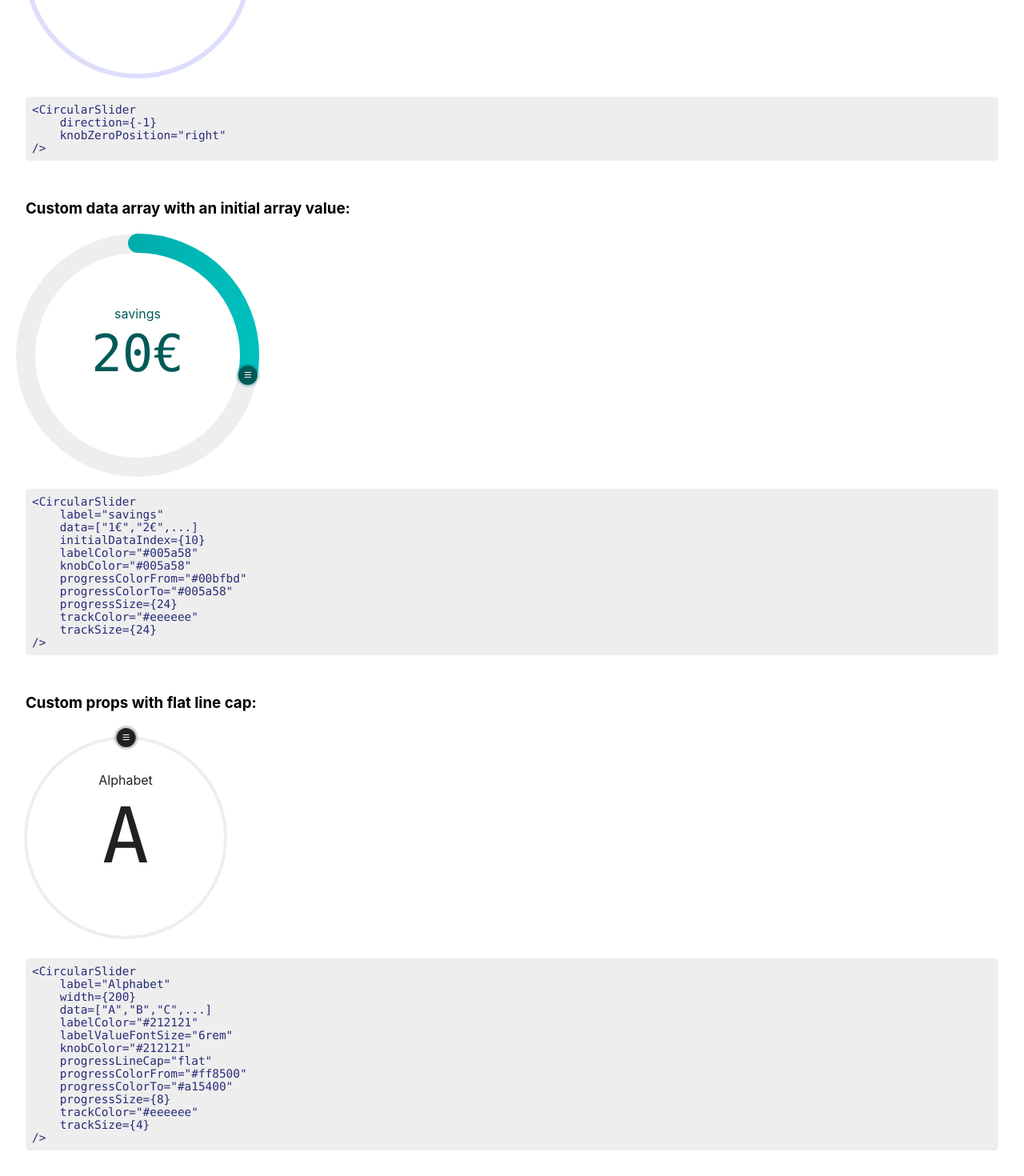
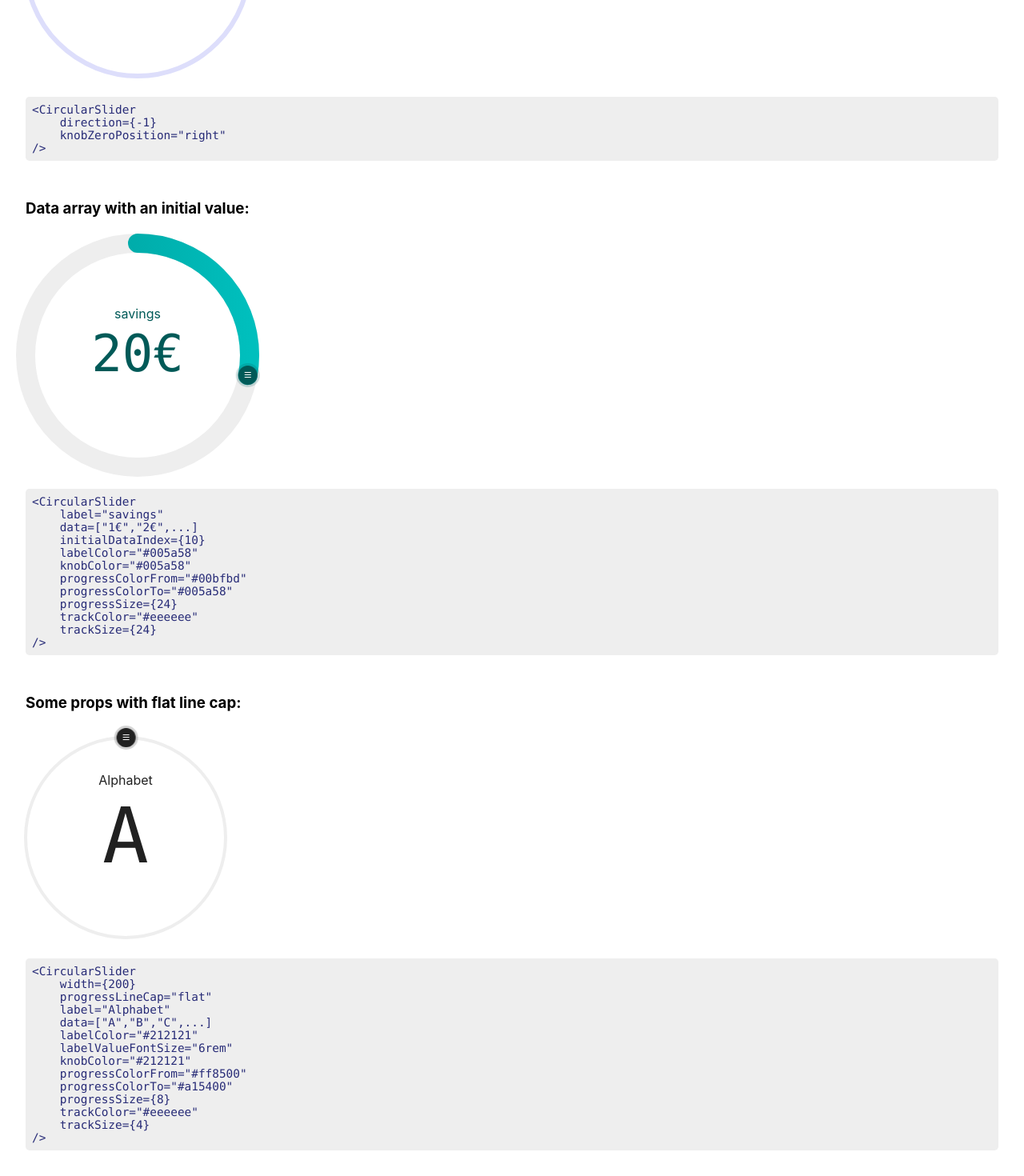
Before and after one commit to fseehawer/react-circular-slider, a React (Create React App) app: page / in a window 1280 px wide. Shown: the part 288-1758 px from the top of the page at 80% size. Built offline with nearby package versions, Linux system fonts and the light colour scheme.

Commit message:
Change titles

```diff
--- a/package.json
+++ b/package.json
@@ -1,6 +1,6 @@
 {
   "name": "@fseehawer/react-circular-slider",
-  "version": "1.4.9",
+  "version": "1.5.0",
   "description": "A customizable circular slider with no dependencies.",
   "main": "index.js",
   "repository": {
--- a/src/App.js
+++ b/src/App.js
@@ -39,10 +39,12 @@ const App = () => {
     knobZeroPosition="right"
 />`}
             </pre>
-            <h3 className={css(styles.h3)}>Custom data array with an initial array value:</h3>
+            <h3 className={css(styles.h3)}>Data array with an initial value:</h3>
             <div className={css(styles.slider)}>
                 <CircularSlider
                     label="savings"
+                    data={["1€","2€","3€","4€","5€","6€","7€","8€","9€","10€","20€","30€","40€","50€","60€","70€","80€","90€","100€","200€","300€","400€","500€","600€","700€","800€","900€","1000€","2000€","3000€","4000€","5000€","6000€","7000€","8000€","9000€","10000€"]}
+                    initialDataIndex={10}
                     labelColor={"#005a58"}
                     knobColor={"#005a58"}
                     progressColorFrom={"#00bfbd"}
@@ -50,8 +52,6 @@ const App = () => {
                     progressSize={24}
                     trackColor={"#eeeeee"}
                     trackSize={24}
-                    initialDataIndex={10}
-                    data={["1€","2€","3€","4€","5€","6€","7€","8€","9€","10€","20€","30€","40€","50€","60€","70€","80€","90€","100€","200€","300€","400€","500€","600€","700€","800€","900€","1000€","2000€","3000€","4000€","5000€","6000€","7000€","8000€","9000€","10000€"]}
                 />
             </div>
             <pre className={css(styles.pre)}>
@@ -68,10 +68,11 @@ const App = () => {
     trackSize={24}
 />`}
             </pre>
-            <h3 className={css(styles.h3)}>Custom props with flat line cap:</h3>
+            <h3 className={css(styles.h3)}>Some props with flat line cap:</h3>
             <div className={css(styles.slider)}>
                 <CircularSlider
                     label="Alphabet"
+                    progressLineCap="flat"
                     width={250}
                     labelColor={"#212121"}
                     labelValueFontSize={"6rem"}
@@ -81,19 +82,18 @@ const App = () => {
                     progressSize={8}
                     trackColor={"#eeeeee"}
                     trackSize={4}
-                    progressLineCap="flat"
                     data={"ABCDEFGHIJKLMNOPQRSTUVWXYZ".split("")}
                 />
             </div>
             <pre className={css(styles.pre)}>
                 {`<CircularSlider
+    width={200}
+    progressLineCap="flat"
     label="Alphabet"
-    width={200}
     data=["A","B","C",...]
     labelColor="#212121"
     labelValueFontSize="6rem"
     knobColor="#212121"
-    progressLineCap="flat"
     progressColorFrom="#ff8500"
     progressColorTo="#a15400"
     progressSize={8}
```
Also changed, not shown: 9 other files (tests, documents, lock files or other folders).
